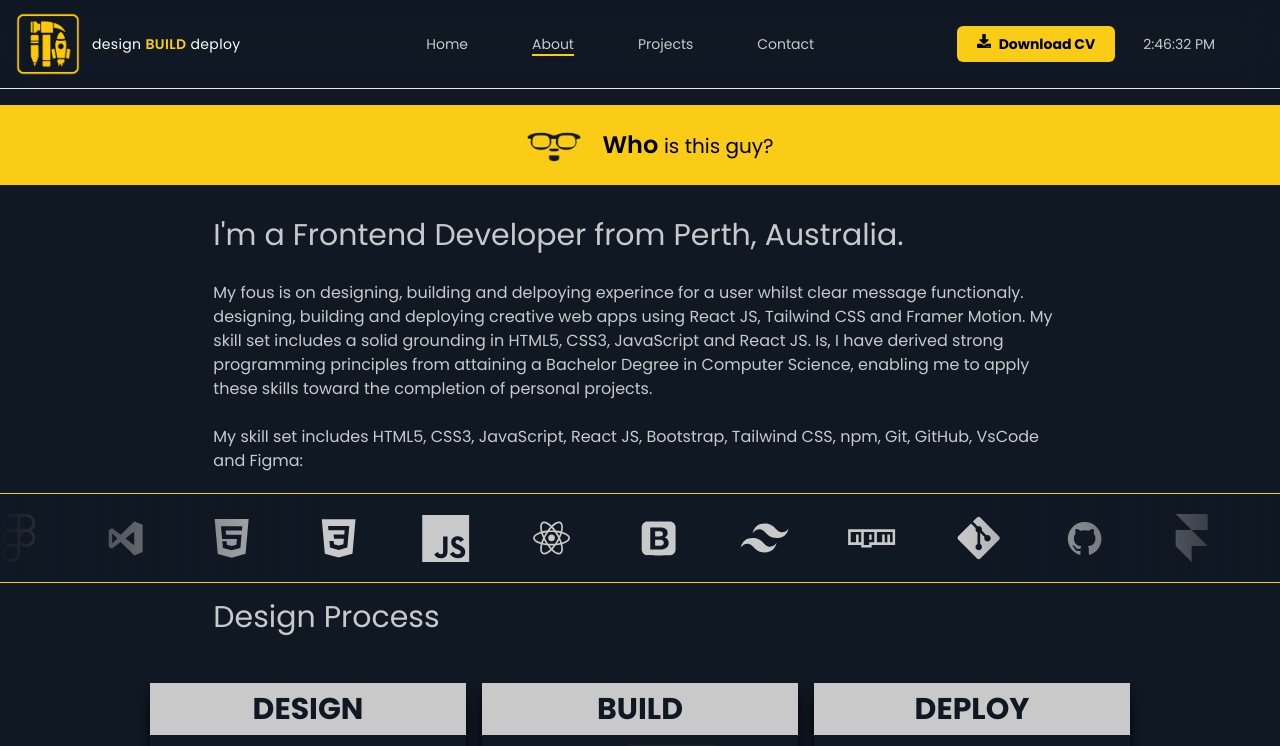
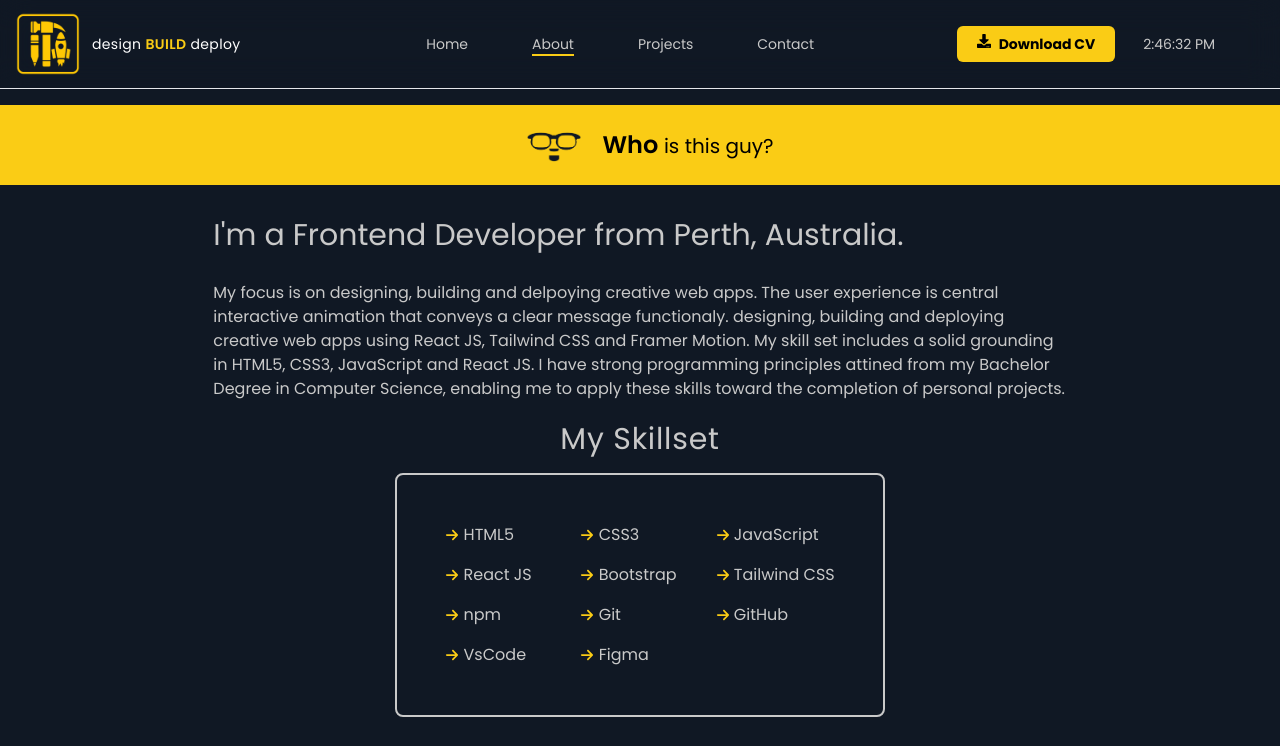
Before and after one commit to SKenzler/react-portfolio, a React (Vite) app: page /about in a window 1280 px wide. Shown: the top 746 px of the page. Built offline with nearby package versions, Linux system fonts and the light colour scheme; a web font is replaced by a local one.

Commit message:
Styled my Skillset on the About Page

```diff
--- a/src/components/SkillSlider.jsx
+++ b/src/components/SkillSlider.jsx
@@ -32,7 +32,7 @@ const SkillSlider = () => {
   const duplicateSkills = [...skills, ...skills];
 
   return (
-    <div className="relative w-full overflow-hidden border-y border-yellow-400 py-5  mx-auto">
+    <div className="relative w-full overflow-hidden border-y-2 border-yellow-400 py-3 mx-auto my-5">
       <div className="absolute inset-0 z-20 before:absolute before:left-0 before:top-0 before:w-1/4 before:h-full before:bg-gradient-to-r before:from-[#101824] before:to-transparent before:filter before:blur-3 after:absolute after:right-0 after:top-0 after:w-1/4 after:h-full after:bg-gradient-to-l after:from-[#101824] after:to-transparent after:filter after:blur-3"></div>
       <motion.div
         className="flex"
--- a/src/pages/About.jsx
+++ b/src/pages/About.jsx
@@ -3,6 +3,7 @@ import { motion } from "framer-motion";
 import Navbar from "../components/Navbar";
 import Footer from "../components/Footer";
 import SkillSlider from "../components/SkillSlider";
+import { FaArrowRight } from "react-icons/fa6";
 import contactImage from "../assets/glasses-image.png";
 import aboutDesign from "../assets/about-page-design.png";
 import aboutBuild from "../assets/about-page-vscode.png";
@@ -27,25 +28,72 @@ const About = () => {
         <h1 className="w-4/6 text-3xl text-[#C9C9C9] text-start font-normal mt-4">
           I'm a Frontend Developer from Perth, Australia.
         </h1>
-        <div className="w-4/6 text-base text-[#C9C9C9] text-pretty py-5 mt-2">
-          My fous is on designing, building and delpoying experince for a user
-          whilst clear message functionaly. designing, building and deploying
-          creative web apps using React JS, Tailwind CSS and Framer Motion. My
-          skill set includes a solid grounding in HTML5, CSS3, JavaScript and
-          React JS. Is, I have derived strong programming principles from
-          attaining a Bachelor Degree in Computer Science, enabling me to apply
-          these skills toward the completion of personal projects. <br />
-          <br />
-          My skill set includes HTML5, CSS3, JavaScript, React JS, Bootstrap,
-          Tailwind CSS, npm, Git, GitHub, VsCode and Figma:
+        <div className="w-4/6 flex flex-rows text-base text-[#C9C9C9] text-pretty py-5 mt-2">
+          My focus is on designing, building and delpoying creative web apps.
+          The user experience is central interactive animation that conveys a
+          clear message functionaly. designing, building and deploying creative
+          web apps using React JS, Tailwind CSS and Framer Motion. My skill set
+          includes a solid grounding in HTML5, CSS3, JavaScript and React JS. I
+          have strong programming principles attined from my Bachelor Degree in
+          Computer Science, enabling me to apply these skills toward the
+          completion of personal projects.
         </div>
+        <h1 className="flex justify-center items-center text-3xl text-[#C9C9C9] text-center tracking-wide">
+          My Skillset
+        </h1>
+        <ul className="grid grid-cols-2 sm:grid-cols-3 justify-center items-center text-[#C9C9C9] border-2 border-[#C9C9C9] rounded-lg p-10 my-4">
+          <li className="flex justify-start items-center p-2">
+            <FaArrowRight size={14} color="#FACC15" />
+            &nbsp;HTML5
+          </li>
+          <li className="flex justify-start items-center p-2">
+            <FaArrowRight size={14} color="#FACC15" />
+            &nbsp;CSS3
+          </li>
+          <li className="flex justify-start items-center p-2">
+            <FaArrowRight size={14} color="#FACC15" />
+            &nbsp;JavaScript
+          </li>
+          <li className="flex justify-start items-center p-2">
+            <FaArrowRight size={14} color="#FACC15" />
+            &nbsp;React JS
+          </li>{" "}
+          <li className="flex justify-start items-center p-2">
+            <FaArrowRight size={14} color="#FACC15" />
+            &nbsp;Bootstrap
+          </li>
+          <li className="flex justify-start items-center p-2">
+            <FaArrowRight size={14} color="#FACC15" />
+            &nbsp;Tailwind CSS
+          </li>
+          <li className="flex justify-start items-center p-2">
+            <FaArrowRight size={14} color="#FACC15" />
+            &nbsp;npm
+          </li>
+          <li className="flex justify-start items-center p-2">
+            <FaArrowRight size={14} color="#FACC15" />
+            &nbsp;Git
+          </li>
+          <li className="flex justify-start items-center p-2">
+            <FaArrowRight size={14} color="#FACC15" />
+            &nbsp;GitHub
+          </li>
+          <li className="flex justify-start items-center p-2">
+            <FaArrowRight size={14} color="#FACC15" />
+            &nbsp;VsCode
+          </li>
+          <li className="flex justify-start items-center p-2">
+            <FaArrowRight size={14} color="#FACC15" />
+            &nbsp;Figma
+          </li>
+        </ul>
         <SkillSlider />
-        <h1 className="w-4/6 text-3xl text-[#C9C9C9] text-start font-normal mt-4">
-          Design Process
+        <h1 className="w-4/6 text-3xl text-[#C9C9C9] text-center font-normal mt-4">
+          What can I do
         </h1>
-        <div className="w-full flex flex-col sm:flex-row justify-center gap-4 items-center p-2">
-          <div className="w-72 h-[25em] sm:w-1/4 flex flex-col shadow-lg shadow-black my-10">
-            <h1 className="bg-[#C9C9C9]  text-3xl text-[#101824] text-center uppercase font-bold rounded-t-lg-lg py-2">
+        <div className="w-full flex flex-col sm:flex-row justify-center gap-5 items-center p-2">
+          <div className="w-72 h-[25em] sm:w-1/4 flex flex-col shadow-lg shadow-black my-10 hover:scale-105">
+            <h1 className="bg-[#C9C9C9]  text-3xl text-[#101824] text-center uppercase font-bold py-2">
               Design
             </h1>
             <motion.div
@@ -71,8 +119,8 @@ const About = () => {
               </p>
             </div>
           </div>
-          <div className="w-72 h-[25em] sm:w-1/4 flex flex-col shadow-lg shadow-black my-10">
-            <h1 className="bg-[#C9C9C9] text-3xl text-[#101824] text-center uppercase font-bold rounded-t-lg-lg py-2">
+          <div className="w-72 h-[25em] sm:w-1/4 flex flex-col shadow-lg shadow-black hover:scale-105 my-10">
+            <h1 className="bg-[#C9C9C9] text-3xl text-[#101824] text-center uppercase font-bold py-2">
               Build
             </h1>
             <motion.div
@@ -96,8 +144,8 @@ const About = () => {
               </p>
             </div>
           </div>
-          <div className="w-72 h-[25em] sm:w-1/4 flex flex-col shadow-lg shadow-black my-10">
-            <h1 className="bg-[#C9C9C9] text-3xl text-[#101824] text-center uppercase font-bold rounded-t-lg-lg py-2">
+          <div className="w-72 h-[25em] sm:w-1/4 flex flex-col shadow-lg shadow-black hover:scale-105 my-10">
+            <h1 className="bg-[#C9C9C9] text-3xl text-[#101824] text-center uppercase font-bold py-2">
               Deploy
             </h1>
             <motion.div
--- a/src/pages/Contact.jsx
+++ b/src/pages/Contact.jsx
@@ -5,7 +5,7 @@ import contactImage from "../assets/glasses-image.png";
 import avatarImage from "../assets/Profile_Avatar_Lrg.png";
 import { FaCommentAlt } from "react-icons/fa";
 import { FaMessage, FaEnvelope } from "react-icons/fa6";
-import { easeIn, easeInOut, motion } from "framer-motion";
+import { easeInOut, motion } from "framer-motion";
 
 const Contact = () => {
   return (
```
